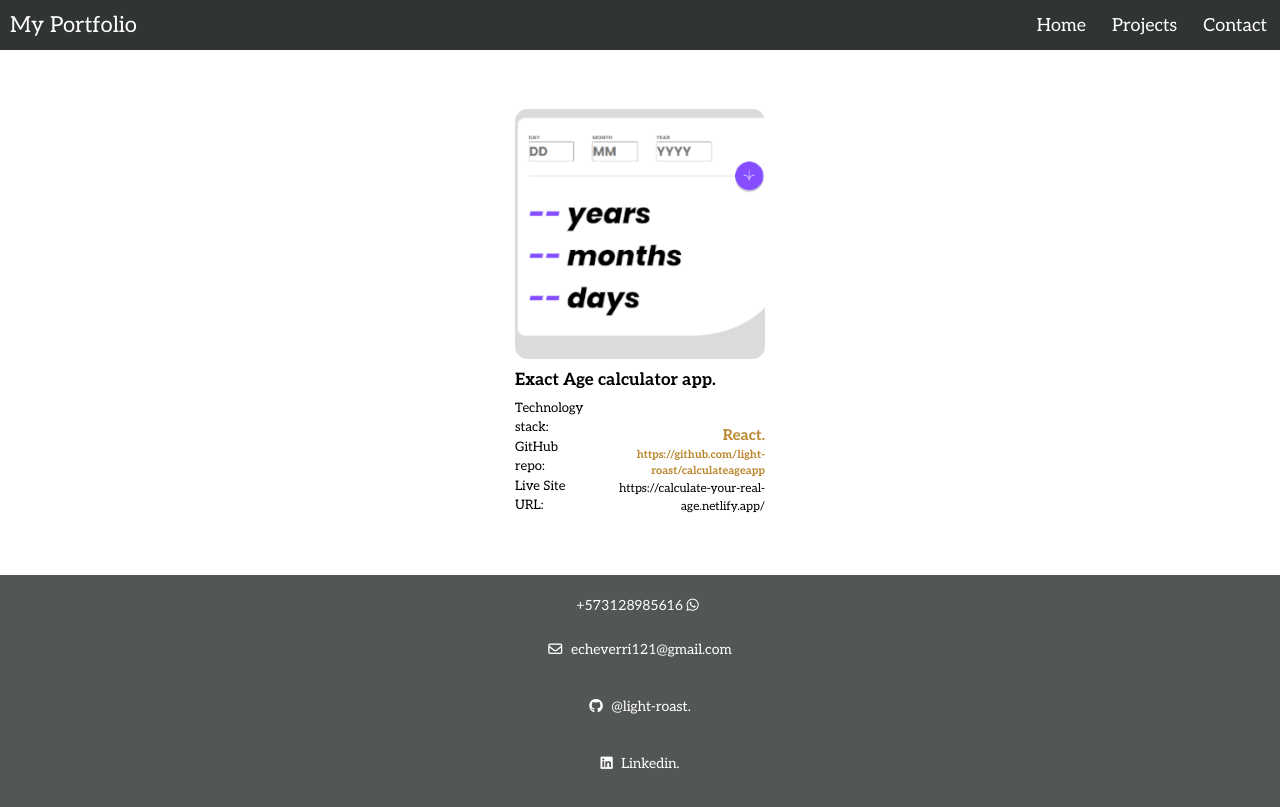
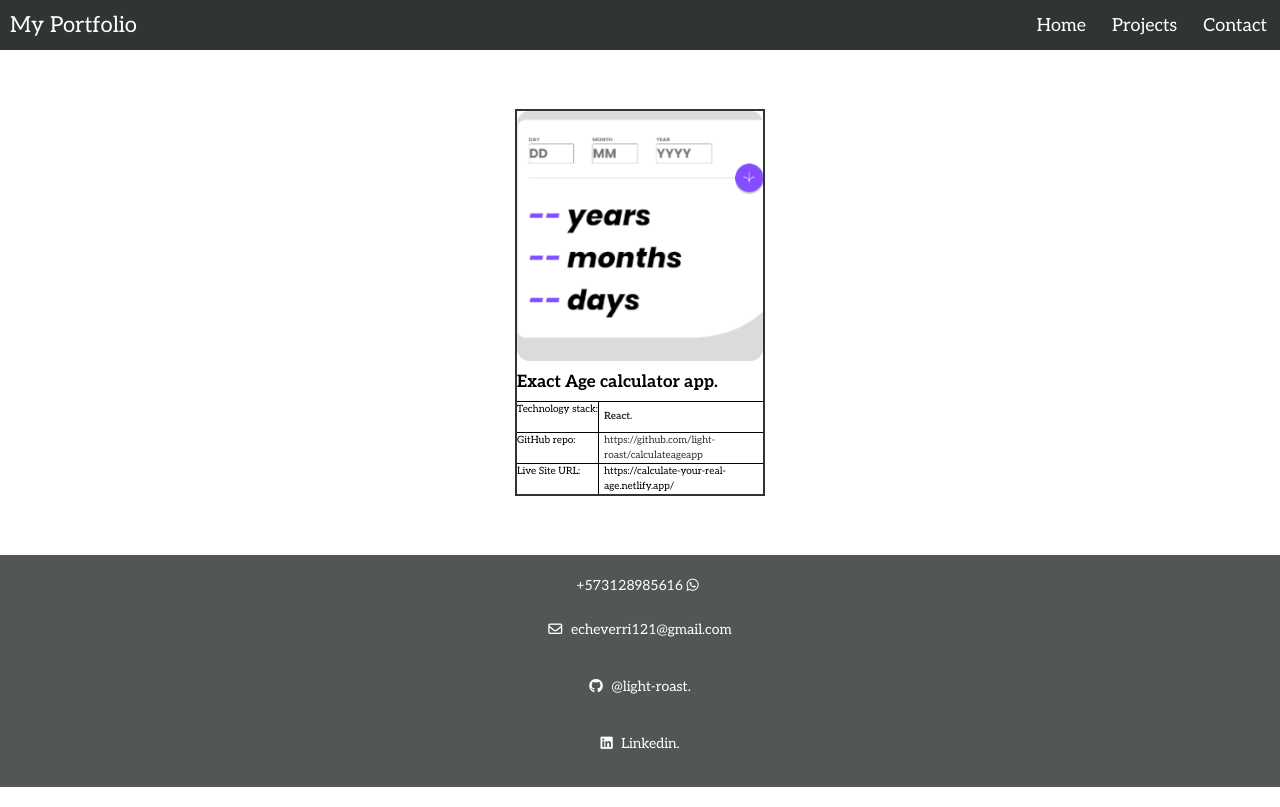
Before and after one commit to light-roast/portfolio-react, a React (Vite) app: page /projects in a window 1280 px wide. Built offline with nearby package versions, Linux system fonts and the light colour scheme.

Commit message:
Tune style for cards

```diff
--- a/src/components/Projects/Projectcard/Projectcard.css
+++ b/src/components/Projects/Projectcard/Projectcard.css
@@ -15,11 +15,61 @@ img {
         align-items: center;
     }
 
+#info {
+    display: grid;
+    grid-template: repeat(3, 1fr) / repeat(3,1fr);
+
+
+}
+
+#one {
+    grid-column: 1/2;
+    grid-row: 1/2;
+    border-top: black solid 1px;
+    border-right: black solid 1px;;
+}
+
+#two {
+    grid-column: 1/2;
+    grid-row: 2/3;
+    border-top: black solid 1px;
+    border-right: black solid 1px;;
+}
+
+#three {
+    grid-column: 1/2;
+    grid-row: 3/4;
+    border-top: black solid 1px;
+    border-right: black solid 1px;;
+}
+
+#four {
+    grid-column: 2/4;
+    grid-row: 1/2;
+    border-top: black solid 1px;
+    align-content: center;
+    padding-left: .5rem;
+}
+
+#five {
+    grid-column: 2/4;
+    grid-row: 2/3;
+    border-top: black solid 1px;
+    padding-left: .5rem;
+}
+
+#six {
+    grid-column: 2/4;
+    grid-row: 3/4;
+    border-top: black solid 1px;
+    padding-left: .5rem;
+}
+
 
 
 .cards {
     margin: 1.9rem;
-    border: rgb(141, 135, 135) solid 2git px;
+    border: var(--mainColor) solid 2px;
 
 
 
@@ -32,51 +82,20 @@ img {
     font-size: 1.7rem;
 }
 
-#info {
-    display: flex;
-    justify-items: space-between;
-    justify-content: space-between;
-    align-items:end;
-    width: 100%;
-    margin: 0 auto;
-}
 
-section > h4 {
+h4 {
     display: block;
     margin: 0;
-    font-size: 1.5rem;
+    font-size: 1rem;
     font-weight: bold;
     width: 100%;
 }
 
-section > h5 {
-    width: 100%;
-    margin: 0;
-    font-size: 1.1rem;
-    font-weight: bold;
-}
-
-.left {
-    text-align: left;
 
 
-}
 
-.right {
-    text-align: right;
 
-}
-
-section.left > p {
-    font-size: 1.3rem;
-
-}
-
-section.right p {
-    font-size: 1.2rem;
-    width: 100%;
-}
 
 .category {
-    color: #bb8830;
+    color: var(--mainColor);
 }
--- a/src/components/Projects/Projectcard/Projectcard.jsx
+++ b/src/components/Projects/Projectcard/Projectcard.jsx
@@ -11,21 +11,21 @@ function Projectcard({project}) {
                         {project.name}
                     </h4>
                     <div id="info">
-                        <section className='left'>
-                            <p>Technology stack:</p>
-                            <p>GitHub repo:</p>
-                            <p>Live Site URL:</p>
-                        </section>
-                        <section className='right'>
-                            <h4 className="category">
+
+                            <p id="one">Technology stack:</p>
+                            <p id="two">GitHub repo:</p>
+                            <p id="three">Live Site URL:</p>
+
+
+                            <h4 id="four" className="category">
                                 {project.stack}
                             </h4>
-                            <h5 className="category">
+                            <p id="five" className="category">
                                 {project.gitlink}
-                            </h5>
-                            <p>{project.livelink}</p>
+                            </p>
+                            <p id="six">{project.livelink}</p>
 
-                        </section>
+
                     </div>
                 </div>
     </>
```
